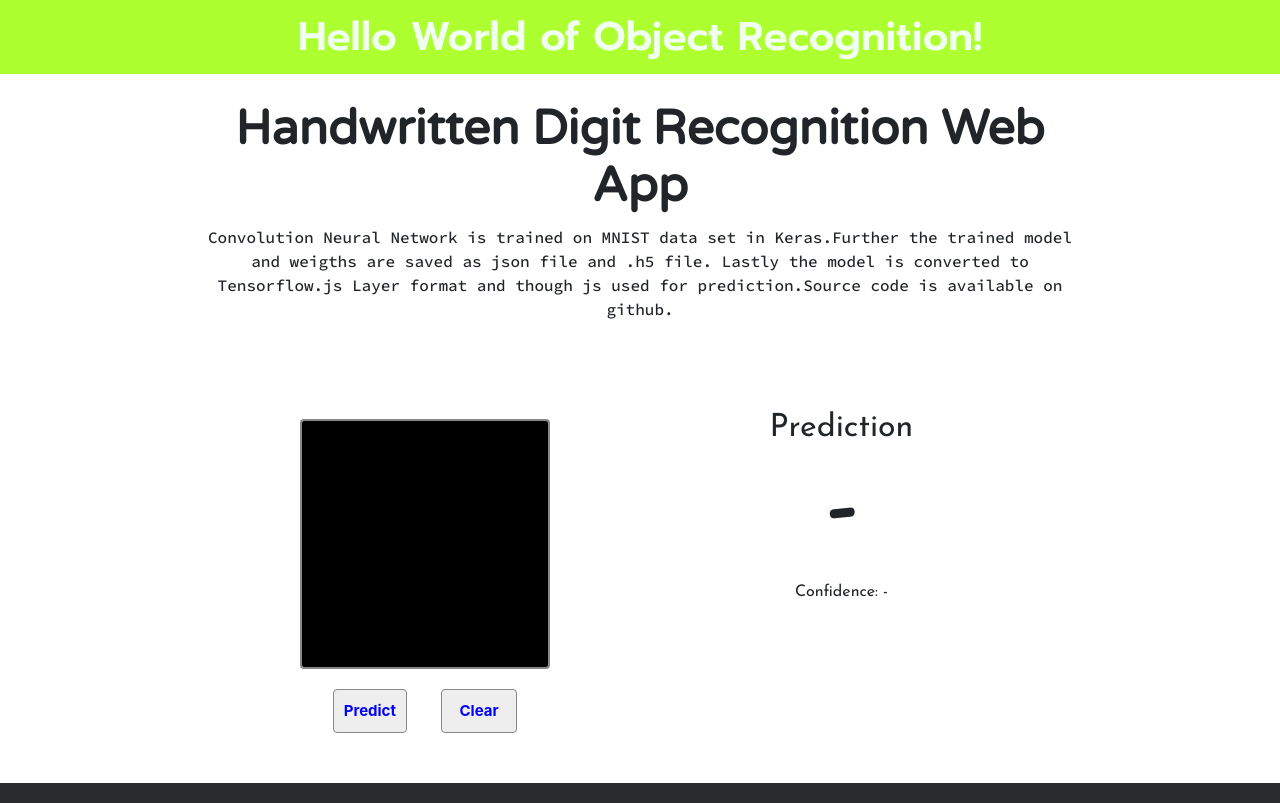
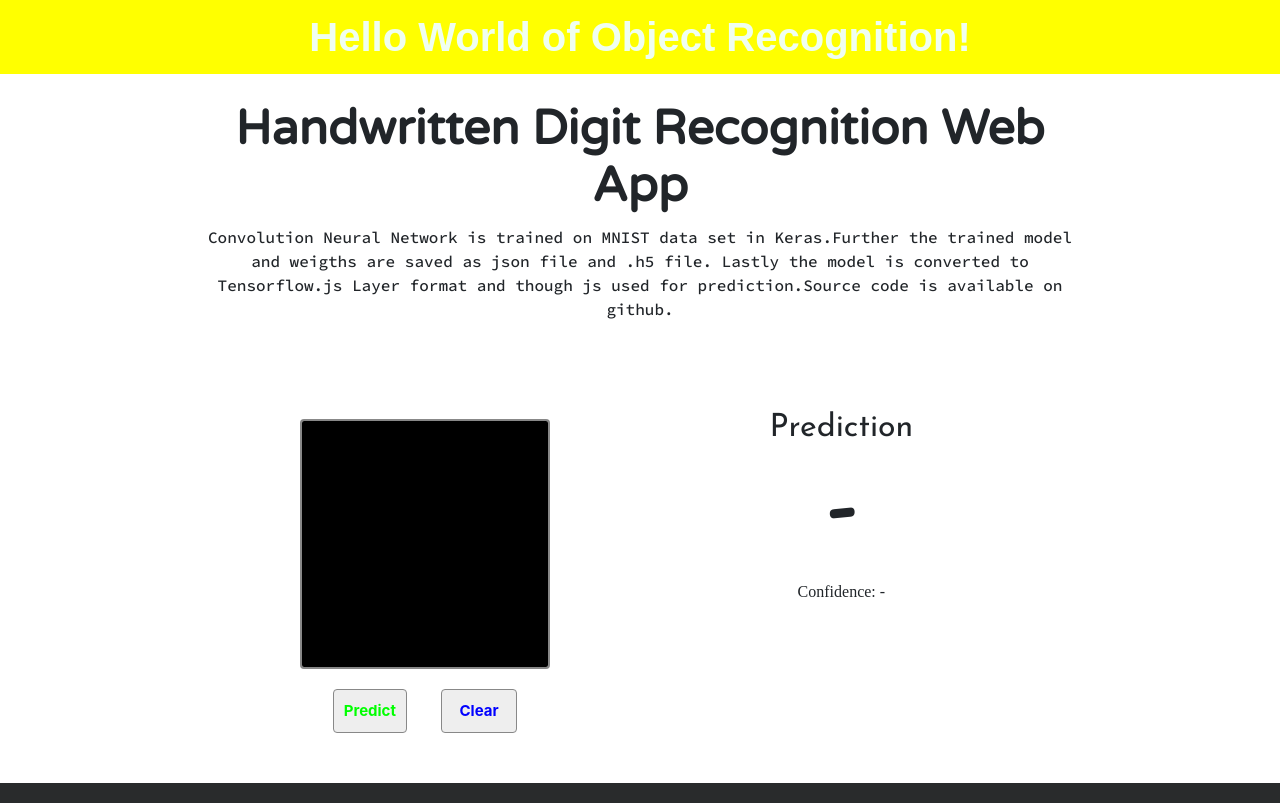
Before and after one commit to Iam-rejaul/FinalYear, a plain HTML site: page index.html in a window 1280 px wide. Shown: the top 803 px of the page. Drawn offline with nearby package versions, Linux system fonts and the light colour scheme; a script that the page names is missing; a web font is replaced by a local one.

Commit message:
Update styles.css

```diff
--- a/css/styles.css
+++ b/css/styles.css
@@ -17,7 +17,7 @@
 }
 
 #confidence{
-  font-family: 'Josefin Sans', sans-serif;
+  font-family: 'Times New Roman', serif;
   margin-top: 7.5%;
 }
 
@@ -31,11 +31,11 @@
    text-align: center;
    position: relative;
    color: honeydew;
-   background-color: greenyellow;
+   background-color: yellow;
    padding-top: 1%;
    padding-bottom: 1%;
    font-weight: bold;
-   font-family: 'Prompt', sans-serif;
+   font-family: 'Papyrus', fantasy;
 
 }
 
@@ -50,7 +50,7 @@
 
 #predict_button{
   margin-right: 15px;
-  color: blue;
+  color: lime;
   font-weight: bold;
 }
 
```
